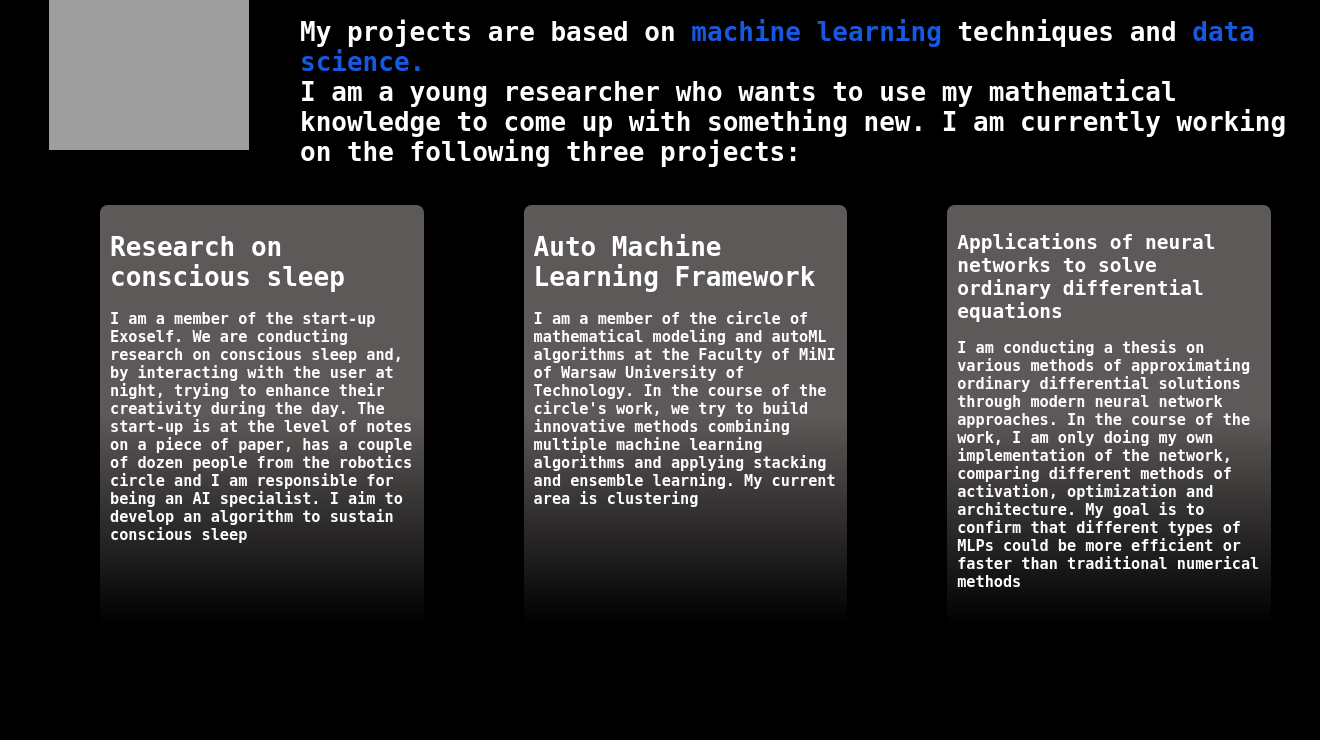
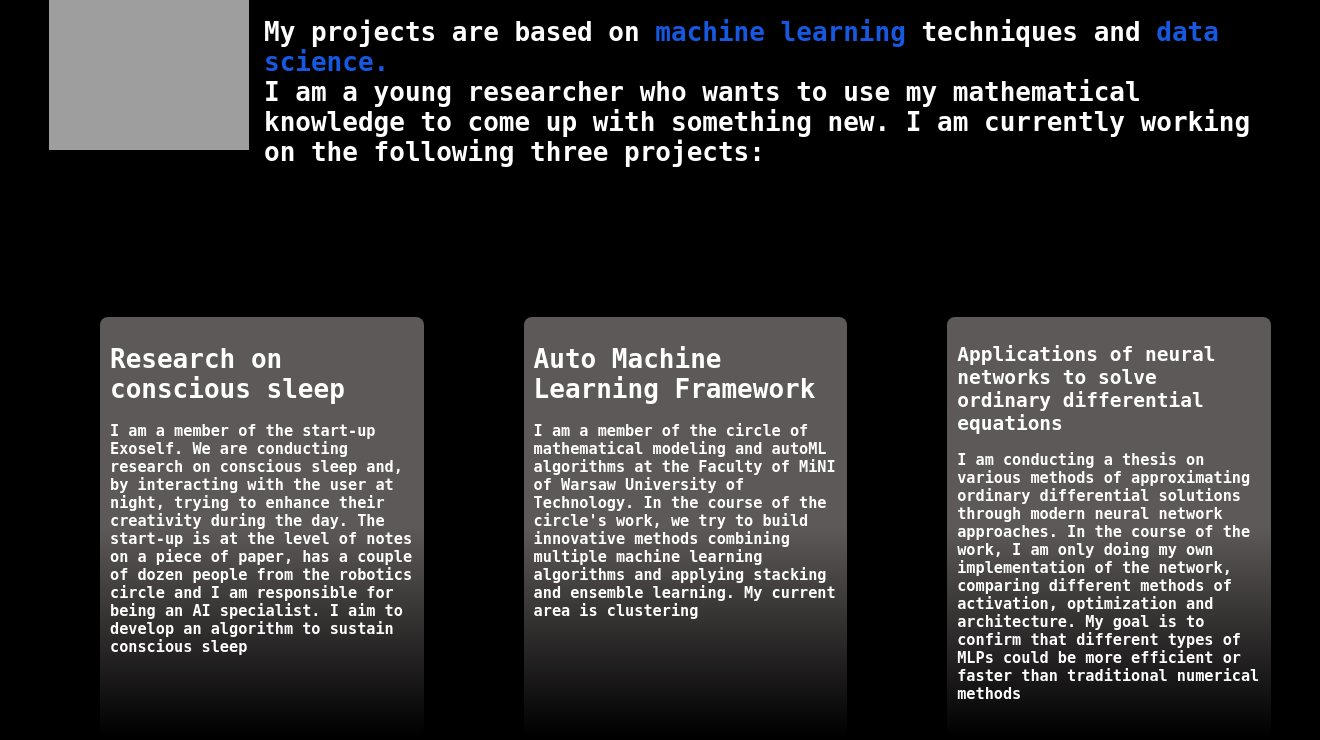
Before and after one commit to poglodjan/Python_experience, a Flask app: page /own_page in a window 1320 px wide. Shown: the part 60-800 px from the top of the page. Run offline with Flask 3, Linux system fonts and the light colour scheme; some libraries are stand-ins or nearby versions; grey boxes are pictures that could not be loaded.

Commit message:
Update own.html

```diff
--- a/my_website/Me/templates/own.html
+++ b/my_website/Me/templates/own.html
@@ -42,7 +42,7 @@
         background-color: white;
         background: linear-gradient(to bottom, rgb(94, 89, 89), rgb(94, 89, 89),black);
         color: white;
-        margin-top: 20px;
+        margin-top: 10%;
         margin-left:100px;
         z-index: 2;
         position: relative;
@@ -130,7 +130,7 @@
 
 
 <div class="all">
-  <h1 style="color:white; padding-left: 300px; font-family: monospace; width: 78%;">My projects are based on <span style="color:#1758E1">machine learning</span> techniques and <span style="color:#1758E1">data science.</span><br>
+  <h1 style="color:white; padding-left: 20%; font-family: monospace; width: 78%;">My projects are based on <span style="color:#1758E1">machine learning</span> techniques and <span style="color:#1758E1">data science.</span><br>
     I am a young researcher who wants to use my mathematical knowledge to come up with something new. I am currently working on the following three projects:</h1>
 
 <div class="c">
```
